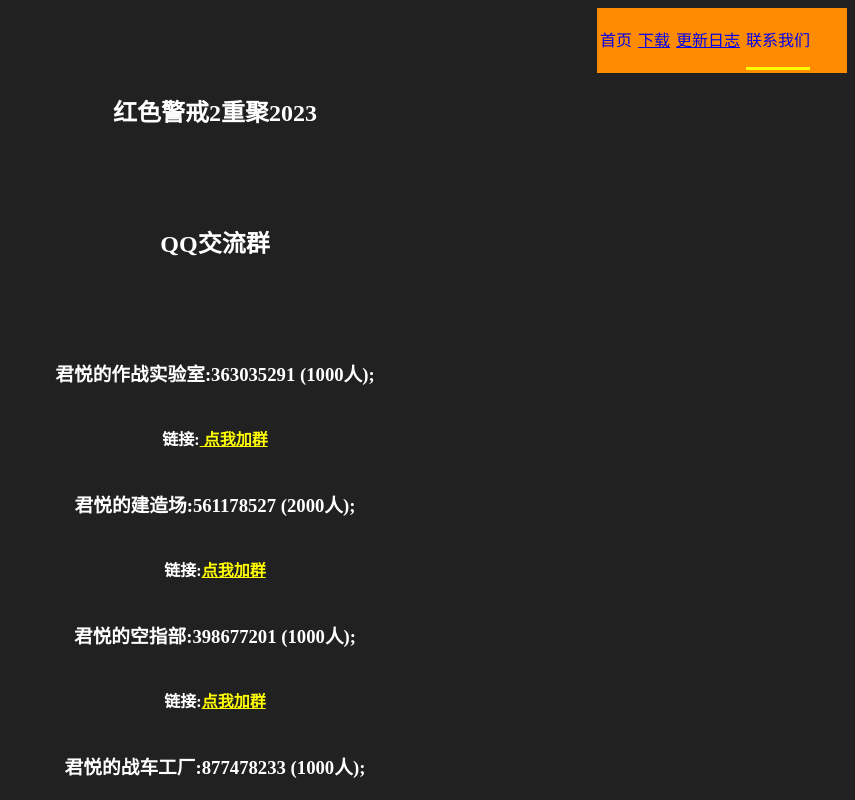
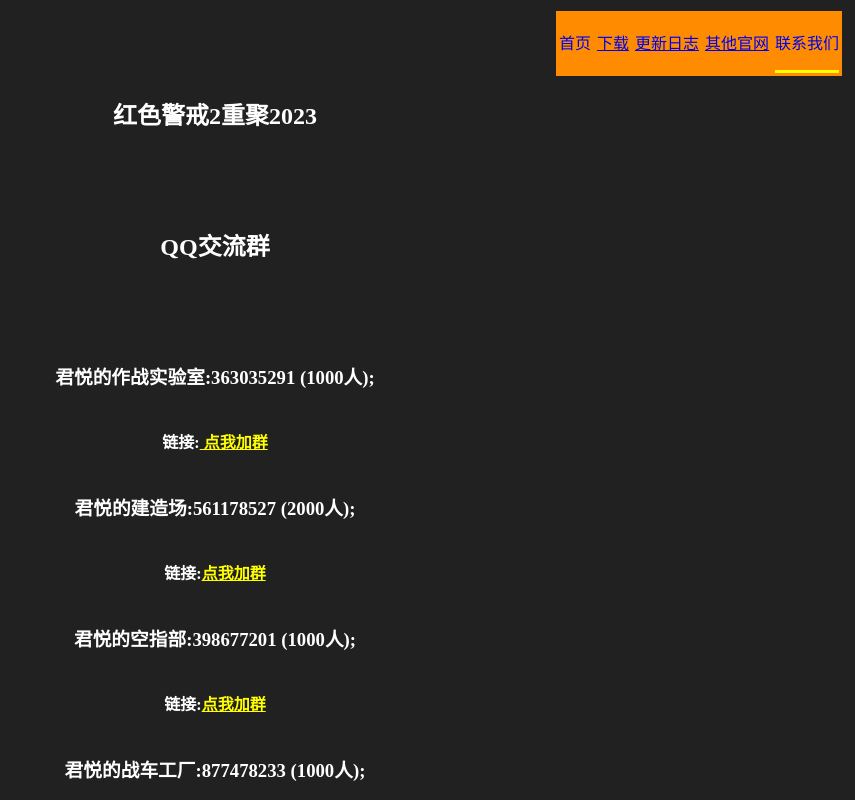
Before and after one commit to HJZZY/hjzzy.github.io, a plain HTML site: page contact.html in a window 1280 px wide. Shown: the top 800 px of the page, without its empty margins (425-1280 px from the left). Drawn offline with Linux system fonts and the light colour scheme.

Commit message:
Update contact.html

```diff
--- a/contact.html
+++ b/contact.html
@@ -43,7 +43,8 @@
     flex-direction: row-reverse;">
         <div style="display: flex;
     background-color: darkorange;
-    width: 250px;">
+    margin-top: 3px;
+    margin-right: 5px;">
             <ul style="display: flex">
                 <li class="dhlbk">
                     <a href="./index.html">
@@ -87,6 +88,15 @@
                         <div>
                             <p>
                                 更新日志
+                            </p>
+                        </div>
+                    </a>
+                </li>
+                <li class="dhlbk">
+                    <a href="https://ru2023.sasw.top/">
+                        <div>
+                            <p>
+                                其他官网
                             </p>
                         </div>
                     </a>
```
